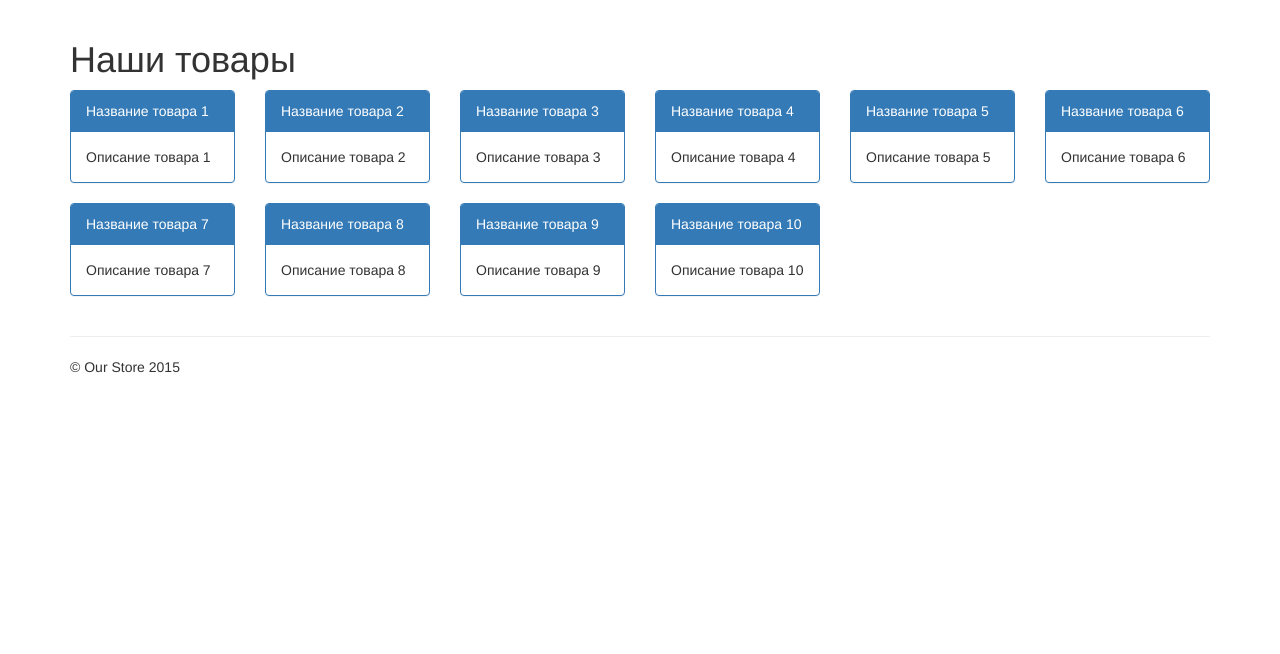
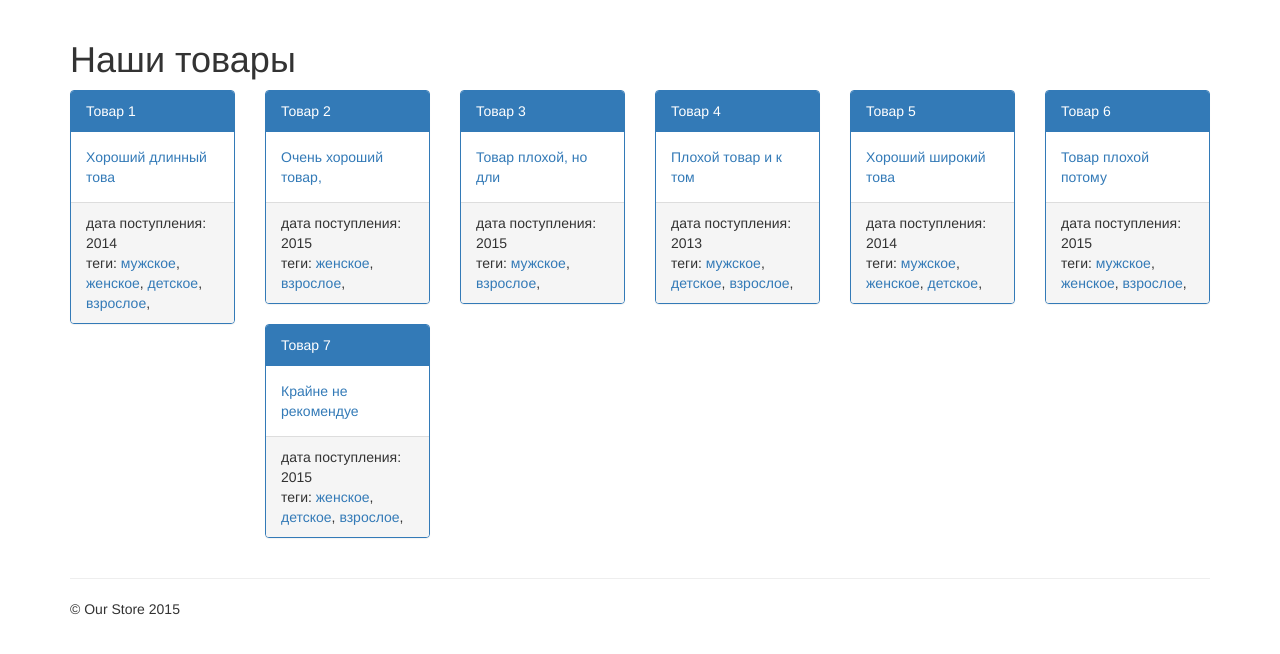
Before and after one commit to AlexPanich/twig-test, a PHP site: page /goods.php in a window 1280 px wide. Shown: the part 52-706 px from the top of the page. Run offline with PHP 8.4, Linux system fonts and the light colour scheme; some libraries are stand-ins or nearby versions.

Commit message:
lesson 2

```diff
--- /dev/null
+++ b/arrays.php
@@ -0,0 +1,54 @@
+<?php
+
+    $goods = [
+        [
+            'id' => 1,
+            'name' => 'Товар 1 хороший длинный',
+            'description' => 'Хороший длинный товар, которй вам очень пригодится',
+            'date' => '1-01-2014',
+            'tags' => ['мужское', 'женское', 'детское', 'взрослое'],
+        ],
+        [
+            'id' => 2,
+            'name' => 'Товар 2 очень хороший короткий',
+            'description' => 'Очень хороший товар, к тому же короткий, не будет мешаться',
+            'date' => '2-02-2015',
+            'tags' => ['женское', 'взрослое'],
+        ],
+        [
+            'id' => 3,
+            'name' => 'Товар 3 плохой длинный',
+            'description' => 'Товар плохой, но длинный, в хозяйстве лишним не будет',
+            'date' => '3-03-2015',
+            'tags' => ['мужское', 'взрослое'],
+        ],
+        [
+            'id' => 4,
+            'name' => 'Товар 4 плохой короткий',
+            'description' => 'Плохой товар и к тому же короткий, выбор за вами',
+            'date' => '4-04-2013',
+            'tags' => ['мужское', 'детское', 'взрослое'],
+        ],
+        [
+            'id' => 5,
+            'name' => 'Товар 5 хороший широкий',
+            'description' => 'Хороший широкий товар, выгодное предложение',
+            'date' => '5-05-2014',
+            'tags' => ['мужское', 'женское', 'детское'],
+        ],
+        [
+            'id' => 6,
+            'name' => 'Товар 6 плохой узкий',
+            'description' => 'Товар плохой потому что узкий',
+            'date' => '6-06-2015',
+            'tags' => ['мужское', 'женское', 'взрослое'],
+        ],
+        [
+            'id' => 7,
+            'name' => 'Товар 7 очень плохой корокий узкий',
+            'description' => 'Крайне не рекомендуем этот товар',
+            'date' => '7-2-2015',
+            'tags' => ['женское', 'детское', 'взрослое'],
+        ],
+
+    ];
--- a/goods.php
+++ b/goods.php
@@ -1,10 +1,9 @@
 <?php
 
 
-function __autoload($classname) {
 
-}
 require_once __DIR__.'/vendor/autoload.php';
+require_once __DIR__.'/arrays.php';
 
 Twig_Autoloader::register();
 
@@ -16,6 +15,12 @@ $twig = new Twig_Environment($loader);
 
 $title = 'Наши товары';
 
+
+
+
 echo $twig->render('goods.html',[
-'title' => $title,
+    'title' => $title,
+    'goods' => $goods,
+
+
 ]);
--- a/index.php
+++ b/index.php
@@ -1,9 +1,9 @@
 <?php
 
-function __autoload($classname) {
 
-}
 require_once __DIR__.'/vendor/autoload.php';
+require_once __DIR__.'/arrays.php';
+
 
 Twig_Autoloader::register();
 
--- a/templates/goods.html
+++ b/templates/goods.html
@@ -9,7 +9,7 @@
 {% block content %}
     <h1>{{ title }}</h1>
     <div class="row">
-        {% for i in 1..10 %}
+        {% for item in goods %}
         {% include 'product.html' %}
         {% endfor %}
     </div>
--- /dev/null
+++ b/templates/macros.html
@@ -0,0 +1,5 @@
+{% macro tagList(item) %}
+    {% for tag in item.tags %}
+    <a href="#">{{ tag }}</a>,
+    {% endfor %}
+{% endmacro %}
--- a/templates/product.html
+++ b/templates/product.html
@@ -1,8 +1,14 @@
+{% import 'macros.html' as  macros %}
 <div class="col-xs-6 col-sm-4 col-md-3 col-lg-2">
 <div class="panel panel-primary">
-    <div class="panel-heading">Название товара {{ i }}</div>
+    <div class="panel-heading">{{ item.name | slice(0, 7) }}</div>
     <div class="panel-body">
-        Описание товара {{ i }}
+        <a href="card.php?id={{ item.id }}">{{ item.description | slice(0, 20) }} </a>
+    </div>
+    <div class="panel-footer">
+        дата поступления: {{ item.date | date('Y')  }}<br>
+        теги:
+        {{ macros.tagList(item) }}
     </div>
 </div>
 </div>
```
Also changed, not shown: card.php (renamed from about.php, +12 -7 lines), templates/card.html (added, +32 -0 lines).
